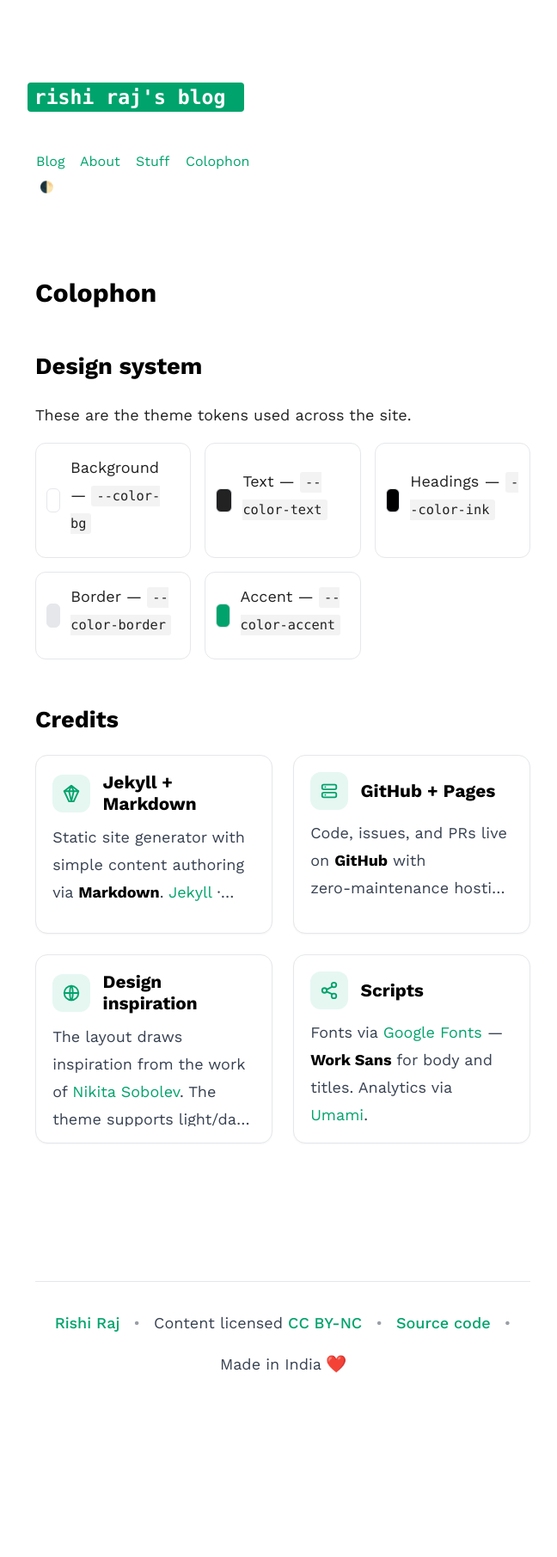
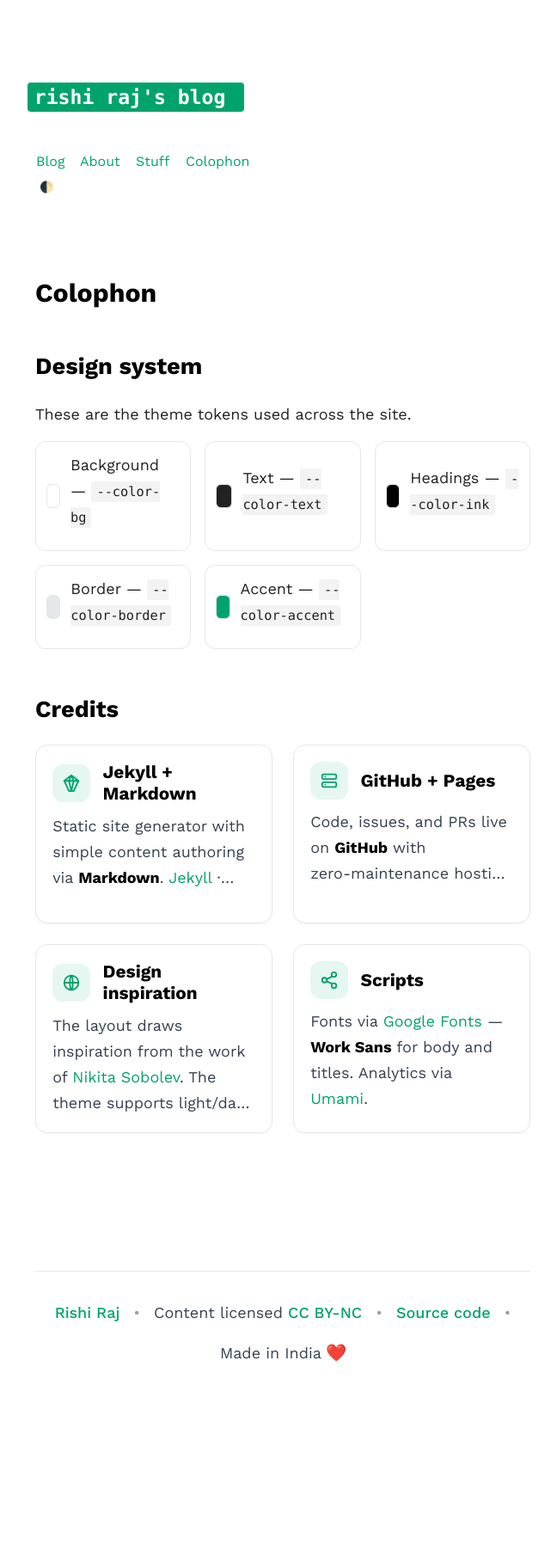
Before and after one commit to talkxo/rishiraj-blog-machine, a Jekyll site: the page built from _pages/colophon.md, in a window 1280 px wide. Shown: the whole page at 86% size, without its empty margins (311-959 px from the left). Built offline with Jekyll 4.4.1, drawn with Linux system fonts in a browser that asks for light colours.

Commit message:
refactor: standardize global typography and line-heights across components and pages

```diff
--- a/_includes/head.html
+++ b/_includes/head.html
@@ -473,6 +473,8 @@
     body {
       font-family: 'Work Sans', -apple-system, BlinkMacSystemFont, 'Segoe UI', Roboto, sans-serif;
       font-weight: 300; /* Light */
+      font-size: 1.125rem; /* 18px */
+      line-height: 1.66667; /* 30px at 18px size */
       margin: 0;
       padding: 0;
       background: var(--color-bg);
@@ -505,7 +507,7 @@
     .c-archives__description {
       font-family: 'Work Sans', -apple-system, BlinkMacSystemFont, 'Segoe UI', Roboto, sans-serif;
       font-weight: 300; /* Light */
-      line-height: 1.6;
+      line-height: 1.66667; /* 30px */
       color: var(--color-text);
       contain: layout style;
     }
@@ -523,7 +525,7 @@
 
     /* Ensure consistent line heights to prevent CLS */
     body {
-      line-height: 1.6;
+      line-height: 1.66667;
     }
 
     h1, h2, h3, h4, h5, h6 {
@@ -532,8 +534,8 @@
 
     /* Critical LCP element styling */
     .c-archives__description {
-      min-height: 1.6em;
-      font-size: 1rem;
+      min-height: 1.66667em;
+      font-size: 1.125rem;
       margin: 0;
       padding: 0;
       display: block;
--- a/_sass/components/_about.scss
+++ b/_sass/components/_about.scss
@@ -34,7 +34,6 @@
 
   &__intro {
     @include fs--body;
-    line-height: 1.6;
     color: var(--color-text);
     margin: 0;
   }
@@ -103,7 +102,6 @@
   p {
     @include fs--body;
     color: var(--color-text);
-    line-height: 1.6;
     margin-bottom: 1rem;
   }
 }
--- a/_sass/components/_cards.scss
+++ b/_sass/components/_cards.scss
@@ -87,8 +87,6 @@
       margin: 0;
       margin-top: 0.125rem;
       color: var(--color-muted);
-      font-size: 0.8em;
-      line-height: 1.2;
     }
   }
 }
--- a/_sass/helpers/_mixins.scss
+++ b/_sass/helpers/_mixins.scss
@@ -52,7 +52,7 @@
 }
 
 @mixin fs--body {
-    line-height: 2rem; /* 32px */
+    line-height: 1.66667;
     font-size: 1.125rem; /* 18px */
 }
 
```
Also changed, not shown: _pages/stuff.md (+4 -4 lines).
